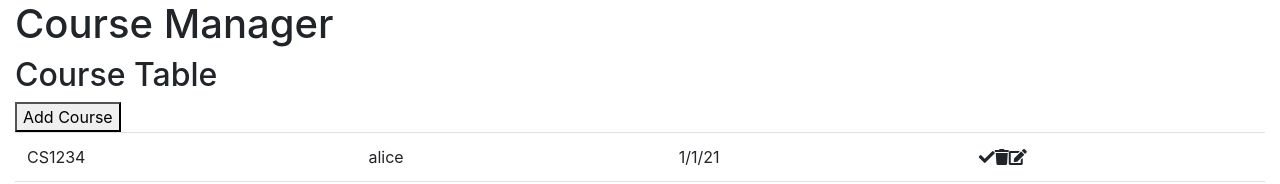
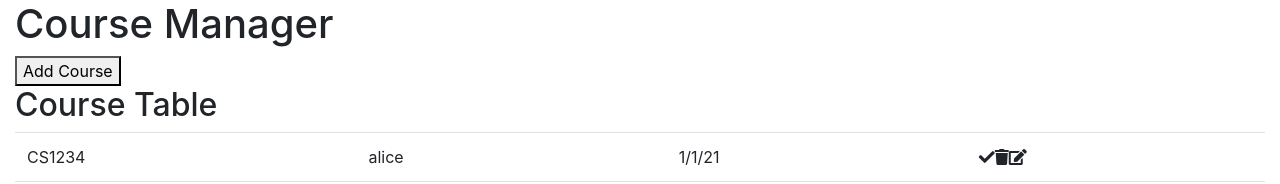
Before and after one commit to Huilian-J/wbdv-sp21-01-huilian-client-react, a React (Create React App) app: page / in a window 1280 px wide. Shown: the top 184 px of the page. Built offline with nearby package versions, Linux system fonts and the light colour scheme.

Commit message:
re-arrange add course function

```diff
--- a/src/components/course-manager.js
+++ b/src/components/course-manager.js
@@ -16,10 +16,21 @@ class CourseManager
         ]
     }
 
+    addCourse = () => {
+        const newCourse = {
+            title: "New Course",
+            owner: "New Owner",
+            lastModified: "Never"
+        }
+        this.state.courses.push(newCourse)
+        this.setState(this.state)
+    }
+
     render() {
         return(
             <div>
                 <h1>Course Manager</h1>
+                <button onClick={this.addCourse}>Add Course</button>
                 <CourseTable courses={this.state.courses}/>
                 <CourseGrid courses={this.state.courses}/>
                 <CourseEditor/>
--- a/src/components/course-table.js
+++ b/src/components/course-table.js
@@ -8,21 +8,11 @@ export default class CourseTable
         super(props);
     }
 
-    addCourse = () => {
-        const newCourse = {
-            title: "New Course",
-            owner: "New Owner",
-            lastModified: "Never"
-        }
-        this.props.courses.push(newCourse)
-        this.setState(this.state)
-    }
-
     render() {
         return(
             <div>
                 <h2>Course Table</h2>
-                <button onClick={this.addCourse}>Add Course</button>
+                {/*<button onClick={this.addCourse}>Add Course</button>*/}
                 <table className="table">
                     <tbody>
                     {
```
